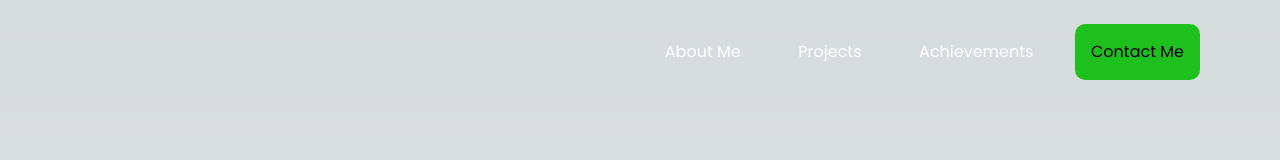
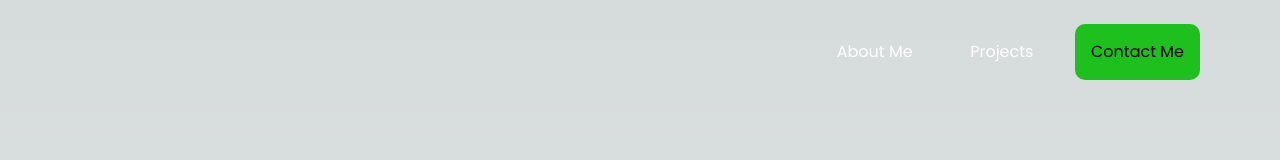
Before and after one commit to rachit1905/personal-website, a Next.js app: page / in a window 1280 px wide. Shown: the top 160 px of the page. Built offline with nearby package versions, Linux system fonts and the light colour scheme.

Commit message:
Add Smooth Scrolling and Remove Achievements Link

```diff
--- a/app/components/About.jsx
+++ b/app/components/About.jsx
@@ -4,7 +4,7 @@ import Image from "next/image";
 
 const About = () => {
   return (
-    <section className={styles.container}>
+    <section className={styles.container} id="About">
       <div className={styles.img}>
         <Image
           src="/me3.jpg"
--- a/app/components/Header.jsx
+++ b/app/components/Header.jsx
@@ -1,32 +1,30 @@
-import React from 'react'
-import styles from "../styles/header.module.css"
-import Link from 'next/link'
+"use client";
+import React from "react";
+import styles from "../styles/header.module.css";
 
 const Header = () => {
+  function scroll(href) {
+    window.scrollTo({
+      top: document.getElementById(href).offsetTop,
+      behavior: "smooth",
+    });
+  }
   return (
     <div className={styles.header}>
-          <button className={styles.links}>
-              <Link href="#About">
+      <button className={styles.links} onClick={() => scroll("About")}>
         About Me
-              </Link>
       </button>
-          <button className={styles.links}>
-              <Link href="#Projects">
+      <button className={styles.links} onClick={() => scroll("Projects")}>
         Projects
-              </Link>
       </button>
-          <button className={styles.links}>
-              <Link href="#Achievements">
-              Achievements
-              </Link>
-          </button>
-          <button className={styles.contact}>
-              <Link href="#Contact">
+      {/* <button className={styles.links}>
+        <Link href="#Achievements">Achievements</Link>
+      </button> */}
+      <button className={styles.contact} onClick={() => scroll("Contact")}>
         Contact Me
-              </Link>
       </button>
     </div>
-  )
-}
+  );
+};
 
-export default Header
+export default Header;
--- a/app/components/Projects.jsx
+++ b/app/components/Projects.jsx
@@ -7,7 +7,7 @@ import file from "../../public/projectlist.json";
 const Projects = () => {
   let projects = file.data;
   return (
-    <div className={styles.container}>
+    <div className={styles.container} id="Projects">
       <span className={styles.heading}>Projects</span>
       <div className={styles.display}>
         {projects.map((project, index) => {
```
Lines whose indentation alone changed are shown as unchanged.
